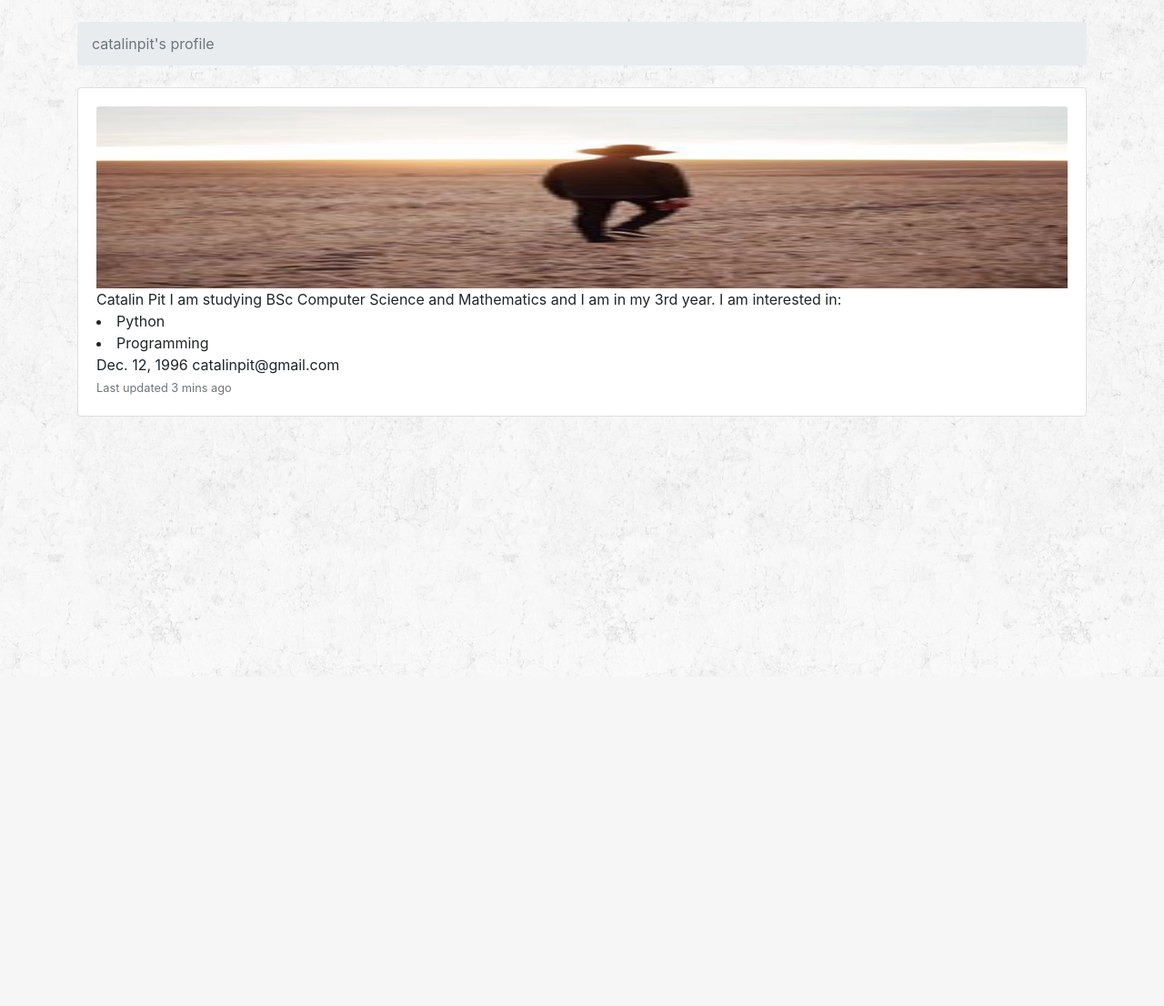
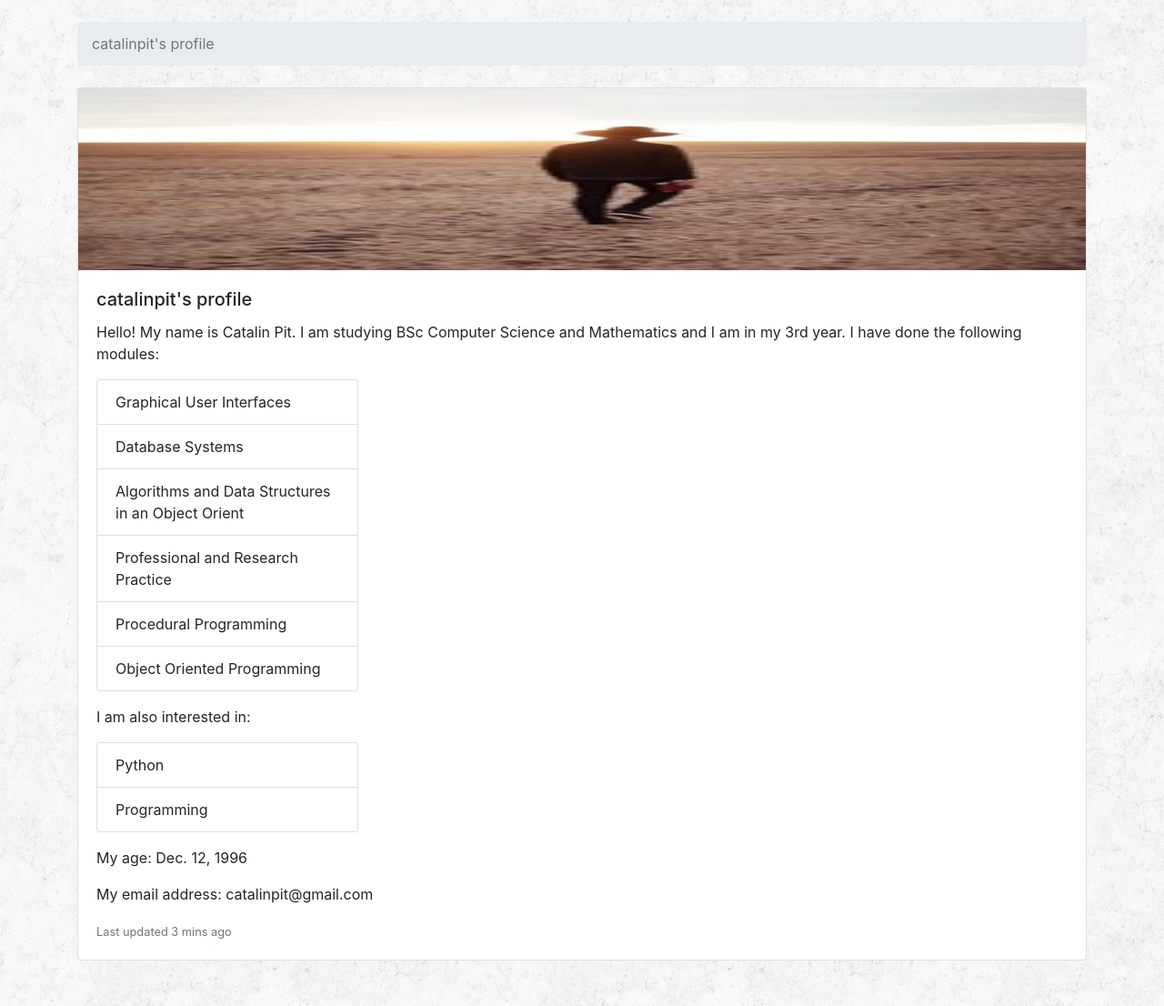
Before and after one commit to dan-grant-hunter/qmconnect, a Django app: page /profile/6/ in a window 1280 px wide. Shown: the part 56-1162 px from the top of the page at 91% size. Before the commit the page ends 800 px from the top, so only its background shows below. Run offline with Django 3.2, Linux system fonts and the light colour scheme; a user stored in the database is signed in; data comes from the database, SQL or seed files in the repository; both versions use the stored data as it was after the commit; some libraries are stand-ins or nearby versions.

Commit message:
added interests and modules models

```diff
--- a/accounts/models.py
+++ b/accounts/models.py
@@ -3,6 +3,12 @@ from django.contrib.auth.models import User
 
 # It represents the students' interests
 # e.g. Python Programming, Big Data Processing, etc.
+class Module(models.Model):
+    name = models.CharField(max_length=50)
+
+    def __str__(self):
+        return self.name
+
 class Interest(models.Model):
     name = models.CharField(max_length=50)
 
@@ -28,6 +34,7 @@ class Profile(models.Model):
     image = models.ImageField(upload_to='profile_images', default='')
     universityYear = models.CharField(choices=YEAR, max_length=1, default='')
     subject = models.CharField(choices=SUBJECT, max_length=5, default='')
+    module = models.ManyToManyField(Module)
     interest = models.ManyToManyField(Interest)
 
     def __str__(self):
--- a/templates/profile.html
+++ b/templates/profile.html
@@ -9,16 +9,36 @@
 
 {% block content %}
 <div class="bottom-padding">
+
   <div class="card">
+    <img class="card-img-top" src="/profile_images/{{ user.profile.image }}" alt="User profile picture" width="100" height="200">
     <div class="card-body">
-      <img class="card-img-top" src="/profile_images/{{ user.profile.image }}" alt="User profile picture" width="100" height="200">
-      {{ user.get_full_name }}
-      I am studying {{ user.profile.get_subject_display }} and I am in my {{ user.profile.get_universityYear_display }}. I am interested in:
-      {% for interest in user.profile.interest.all %}
-      <li>{{ interest }}</li>
-      {% endfor %}
-      {{ user.profile.dob }}
-      {{ user.email }}
+      <h5 class="card-title">{{ user }}'s profile</h5>
+      <p class="card-text">Hello! My name is {{ user.get_full_name }}. I am studying {{ user.profile.get_subject_display }} and I am in my {{ user.profile.get_universityYear_display }}. I have done the following modules:</p>
+
+      <div class="card" style="width: 18rem;">
+        <ul class="list-group list-group-flush">
+          {% for module in user.profile.module.all %}
+            <li class="list-group-item">{{ module }}</li>
+          {% endfor %}
+        </ul>
+      </div>
+      <p></p>
+
+      <p class="card-text">I am also interested in:</p>
+
+      <div class="card" style="width: 18rem;">
+        <ul class="list-group list-group-flush">
+          {% for interest in user.profile.interest.all %}
+            <li class="list-group-item">{{ interest }}</li>
+          {% endfor %}
+        </ul>
+      </div>
+      <p></p>
+      <p class="card-text">My age: {{ user.profile.dob }}</p>
+      <p class="card-text">My email address: {{ user.email }}</p>
+
+
       <p class="card-text"><small class="text-muted">Last updated 3 mins ago</small></p>
     </div>
   </div>
```
Also changed, not shown: accounts/admin.py (+7 -1 lines), templates/network.html (+2 -38 lines), accounts/migrations/0008_auto_20190114_2100.py (added), db.sqlite3.
